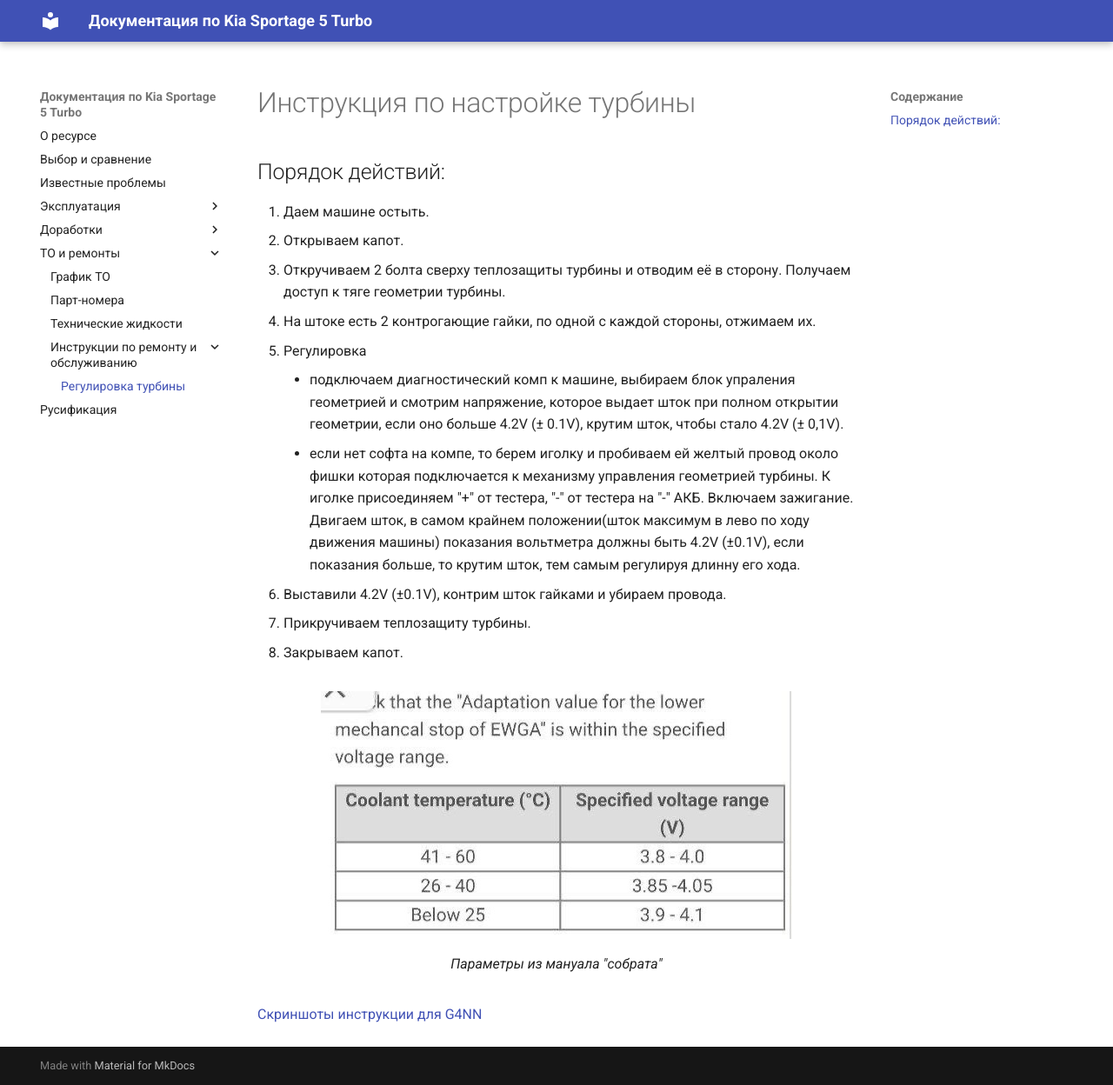
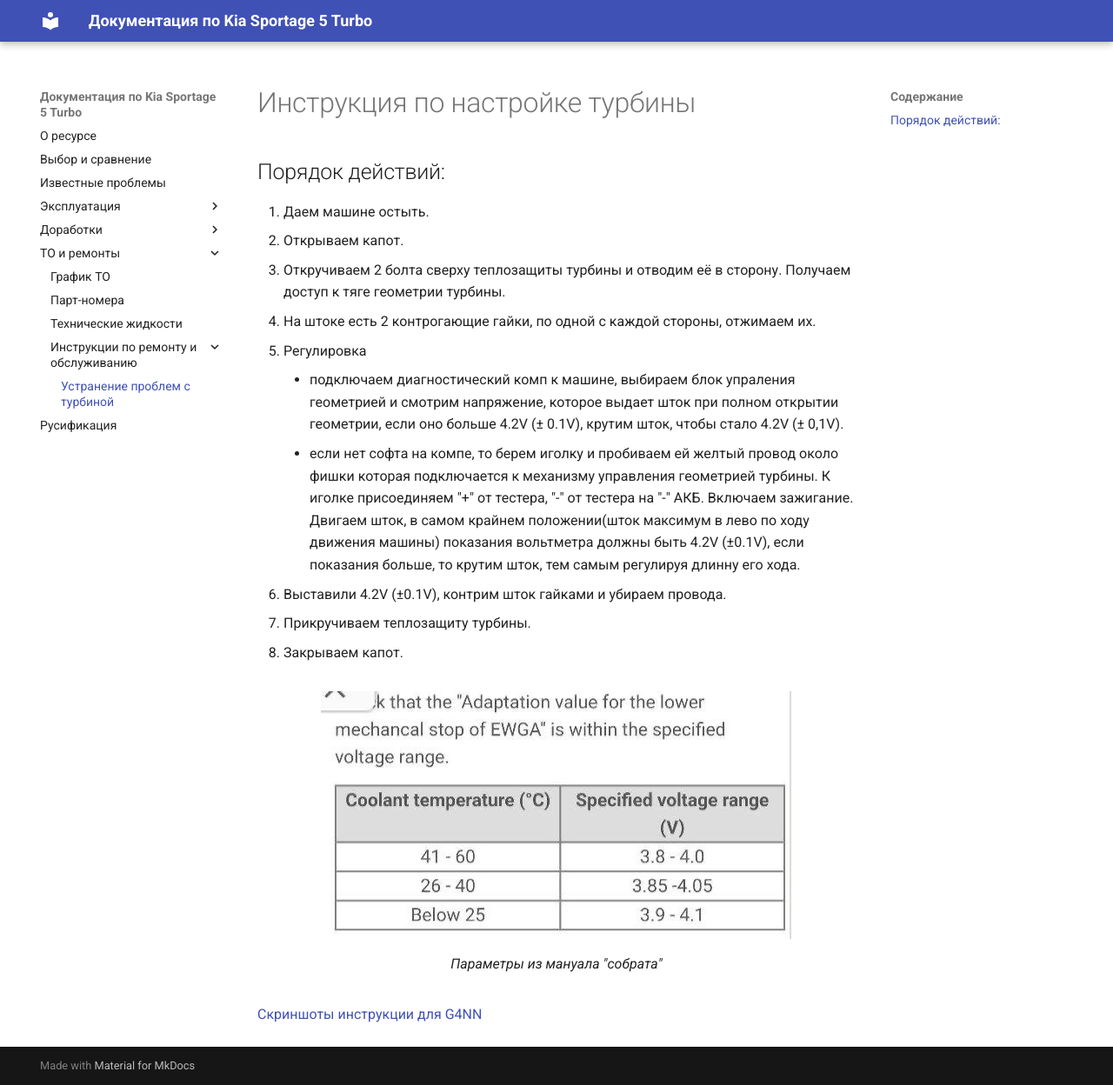
Before and after one commit to kia-sportage-docs/kia-sport5-docs, an MkDocs documentation site: the page built from docs/service/manuals/turbine.md, in a window 1280 px wide and 1248 px high. Shown: the whole window at 87% size. Built offline with MkDocs 1.6.1 and Material for MkDocs 9.7.7, drawn with Linux system fonts in a browser that asks for light colours.

Commit message:
fix navigation

```diff
--- a/mkdocs.yml
+++ b/mkdocs.yml
@@ -23,6 +23,7 @@
   - 'Известные проблемы' : issue.md
   - 'Эксплуатация':
     - 'Новая машина': expluatation/new_car.md
+    - 'Инструкции по эксплуатации': expluatation/manuals.md
     - 'Аксессуары': expluatation/accessories.md
   - 'Доработки':
     - 'Обогрев руля': improvement/wheel-heating.md
@@ -31,5 +32,5 @@
     - 'Парт-номера': service/part-number.md
     - 'Технические жидкости': service/oil.md
     - 'Инструкции по ремонту и обслуживанию':
-      - 'Регулировка турбины': service/manuals/turbine.md
+      - 'Устранение проблем с турбиной': service/manuals/turbine.md
   - 'Русификация': translate.md
```
